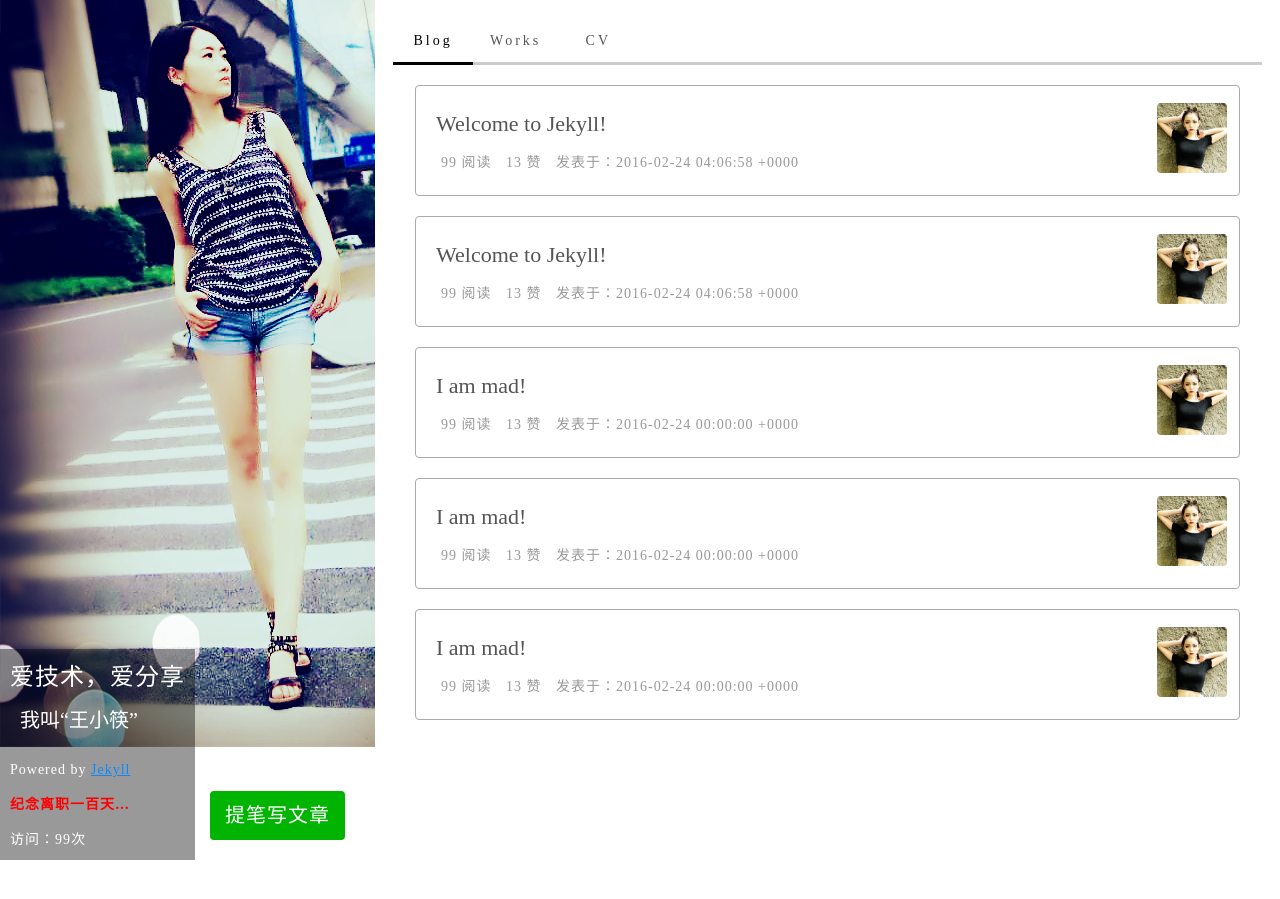
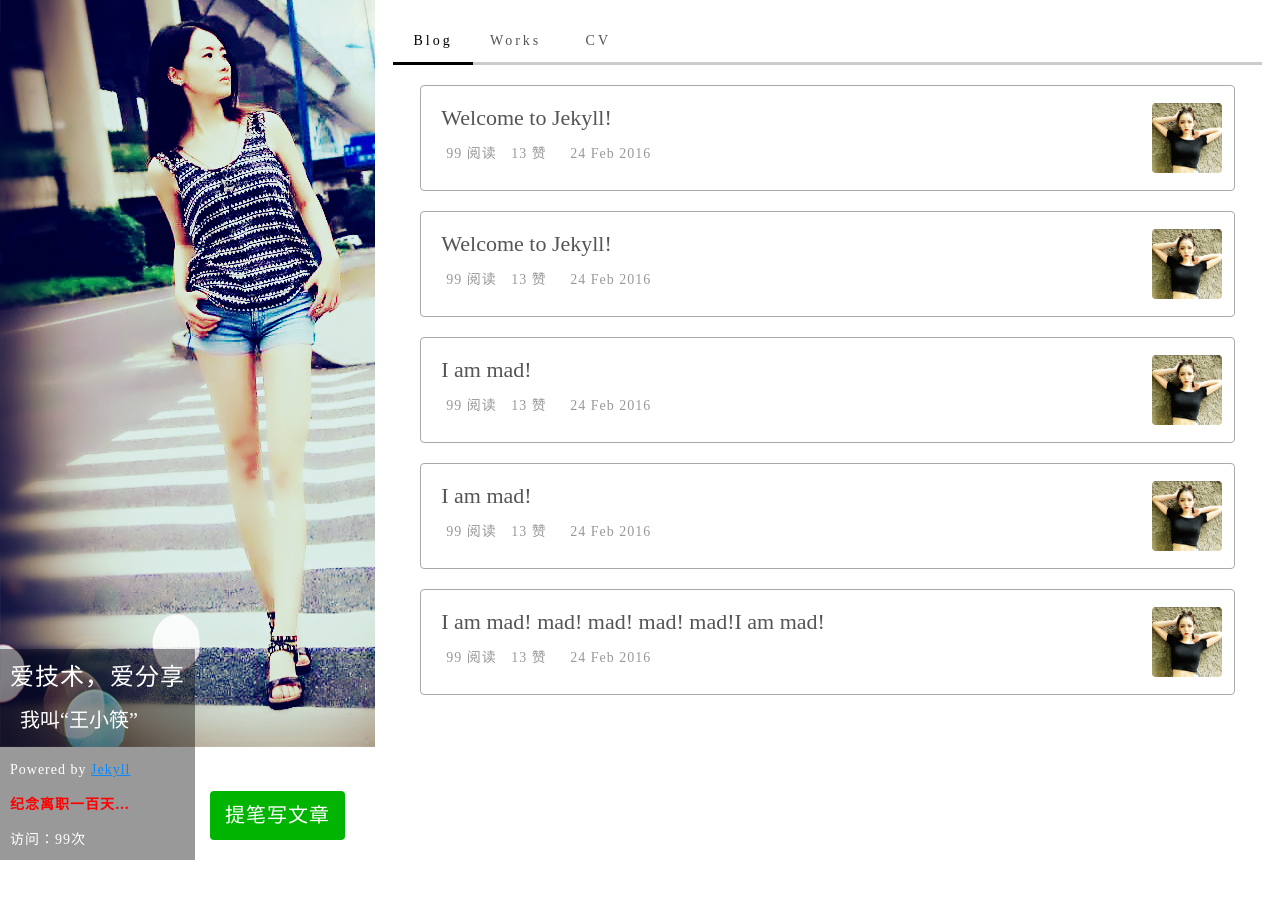
Before and after one commit to wangxiaokuai/blog, a Jekyll site: the page built from index.html, in a window 1280 px wide. Built offline with Jekyll 4.4.1, drawn with Linux system fonts in a browser that asks for light colours; nearby versions of some CDN libraries.

Commit message:
手机上显示效果，调好了。

```diff
--- a/_includes/blog-pane.html
+++ b/_includes/blog-pane.html
@@ -7,7 +7,7 @@
 				<p>
 					<span>99 阅读</span>
 					<span>13 赞</span>
-					<span>发表于：{{post.date}}</span>
+					<span>&nbsp;&nbsp;{{post.date | date_to_string}}</span>
 				</p>
 			</div>
 		</div>
--- a/_posts/2016-02-24-i-am-mad.md
+++ b/_posts/2016-02-24-i-am-mad.md
@@ -1,6 +1,6 @@
 ---
 layout: post
-title:	"I am mad!"
+title:	"I am mad! mad! mad! mad! mad!I am mad!"
 date:	2016-02-24
 ---
 
--- a/css/main.css
+++ b/css/main.css
@@ -213,7 +213,7 @@
 }
 
 .abstract {
-	margin:20px 40px;
+	margin:20px 5%;
 	padding:10px 5px;
 	border: solid 1px #aaa;
 	border-radius: 4px;
@@ -231,7 +231,7 @@
 }
 
 .abstract-text p{
-	line-height: 24px;
+	margin: 10px 0px 5px 0px;
 	font-size:14px;
 	color:#999;
 }
@@ -239,6 +239,14 @@
 .abstract-text p span{
 	padding:5px;
 }
+
+.abstract-text h2{
+	line-height:1.5em;
+	letter-spacing: 0px;
+	 margin:5px 0px;
+}
+
+
 
 .abstract-thumbnail{
 	float:right;
@@ -254,8 +262,31 @@
 	width:70px;
 }
 
+@media screen and (max-width: 480px){
+	.abstract {
+		margin:12px 5%;
+	}
 
 
+	.abstract-text h2{
+		line-height: 1.5em;
+		font-size: 18px;
+	}
+
+	.abstract-text p span{
+		padding:3px;
+	}
+
+	.abstract-thumbnail{
+		margin:3px 3px 3px -100%;
+	}
+
+	.abstract-text p{
+		line-height: 24px;
+		font-size:12px;
+	}
+
+}
 
 
 /*** 第2/2张网页 post.html ***/
```
